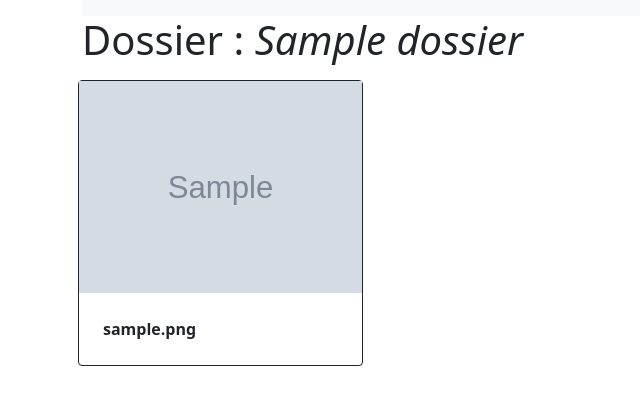
After one commit to antolam49/ChatonVersion, a Symfony app: template templates/macron_pitié/voidDossier.html.twig in a window 1280 px wide. The commit adds this page. Shown: the top 405 px of the page, without its empty margins (0-640 px from the left). Run offline with Twig, Linux system fonts and the light colour scheme; the template is opened without the code that fills it: most values are stand-ins (such as "Sample title", 1, 10 or a date in 2020); grey boxes marked "Sample" are stand-in pictures; some libraries are stand-ins or nearby versions.

Commit message:
first commit

```diff
--- a/templates/base.html.twig
+++ b/templates/base.html.twig
@@ -1,8 +1,16 @@
 <!DOCTYPE html>
 <html>
+
     <head>
         <meta charset="UTF-8">
+
         <title>{% block title %}Welcome!{% endblock %}</title>
+
+        <link href="https://cdn.jsdelivr.net/npm/bootstrap@5.1.1/dist/css/bootstrap.min.css" rel="stylesheet" integrity="sha384-F3w7mX95PdgyTmZZMECAngseQB83DfGTowi0iMjiWaeVhAn4FJkqJByhZMI3AhiU" crossorigin="anonymous">
+        <script src="https://cdn.jsdelivr.net/npm/bootstrap@5.1.1/dist/js/bootstrap.bundle.min.js" integrity="sha384-/bQdsTh/da6pkI1MST/rWKFNjaCP5gBSY4sEBT38Q/9RBh9AH40zEOg7Hlq2THRZ" crossorigin="anonymous"></script>
+        <script src="https://kit.fontawesome.com/da7397688c.js" crossorigin="anonymous"></script>
+        <script src="https://ajax.googleapis.com/ajax/libs/jquery/1.11.3/jquery.min.js"></script>
+
         {# Run `composer require symfony/webpack-encore-bundle`
            and uncomment the following Encore helpers to start using Symfony UX #}
         {% block stylesheets %}
@@ -14,6 +22,22 @@
         {% endblock %}
     </head>
     <body>
-        {% block body %}{% endblock %}
+    <div class="container">
+    <nav class="navbar navbar-expand-lg navbar-light bg-light">
+        <div class="container-fluid">
+            {% for d in dossiers %}
+                <div class="nac-item">
+                    <a class="btn btn-outline-dark" href="{{ path("voirDossier", {"dossier":d.filename}) }}">
+                        {{ d.filename }}
+                    </a>
+                </div>
+            {% endfor %}
+        </div>
+    </nav>
+
+                        {% block body %}
+
+        {% endblock %}
+    </div>
     </body>
 </html>
--- /dev/null
+++ b/templates/macron_pitié/_chaton.html.twig
@@ -0,0 +1,6 @@
+<div class="col-md-3 m-2 p-0 rounded border border-dark" >
+    <img class="w-100" src="{{ asset("/photos/" ~ dossier ~ "/" ~ chaton.filename) }}" style="width: 18rem;">
+    <div class="name p-4">
+        <dt class="font-weight-bold">{{ chaton.filename }}</dt>
+    </div>
+</div>
--- /dev/null
+++ b/templates/macron_pitié/voidDossier.html.twig
@@ -0,0 +1,13 @@
+{% extends 'base.html.twig' %}
+
+{% block title %}
+    Les Chatons du dossier {{ dossier }}
+{% endblock %}
+{% block body %}
+    <h1>Dossier : <i>{{ dossier }}</i></h1>
+    <div class="row">
+        {% for chaton in photos %}
+           {%  include "macron_pitié/_chaton.html.twig" %}
+        {% endfor %}
+    </div>
+{% endblock %}
```
Also changed, not shown: 2 other files.
